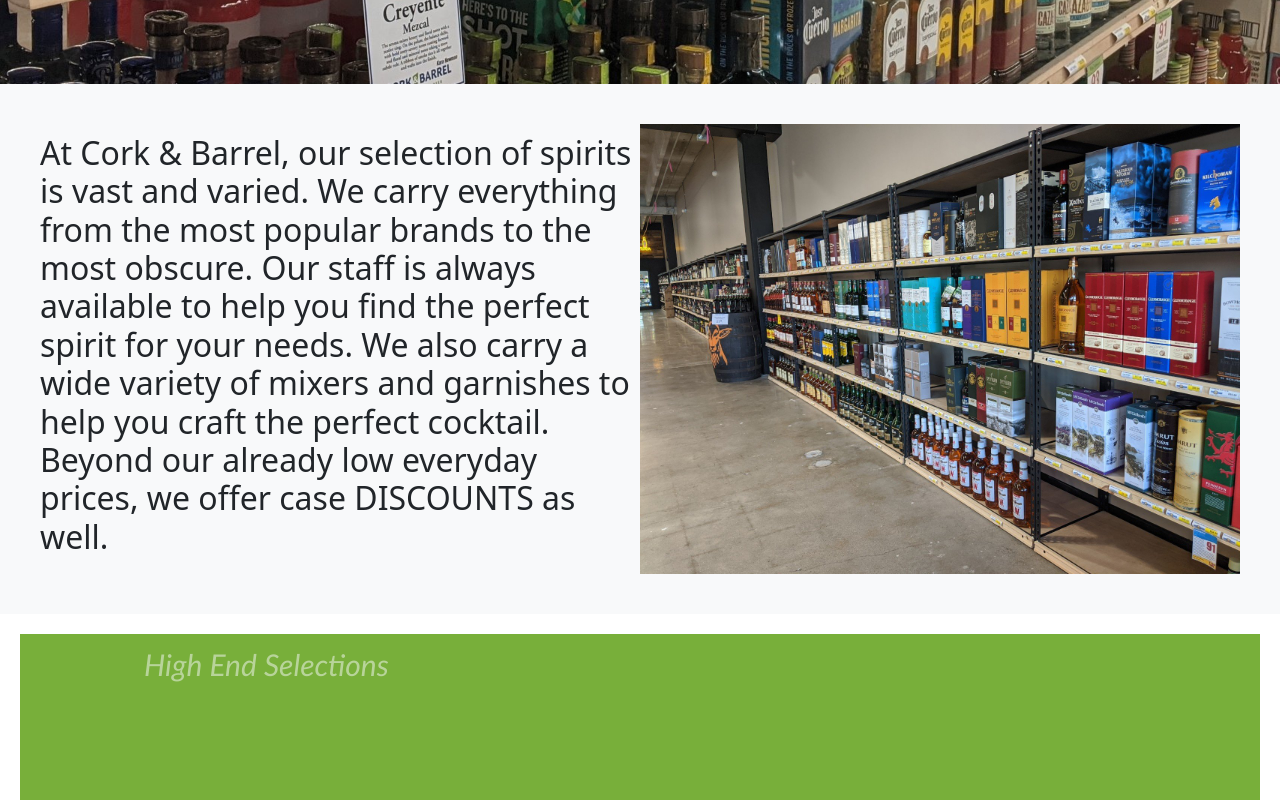
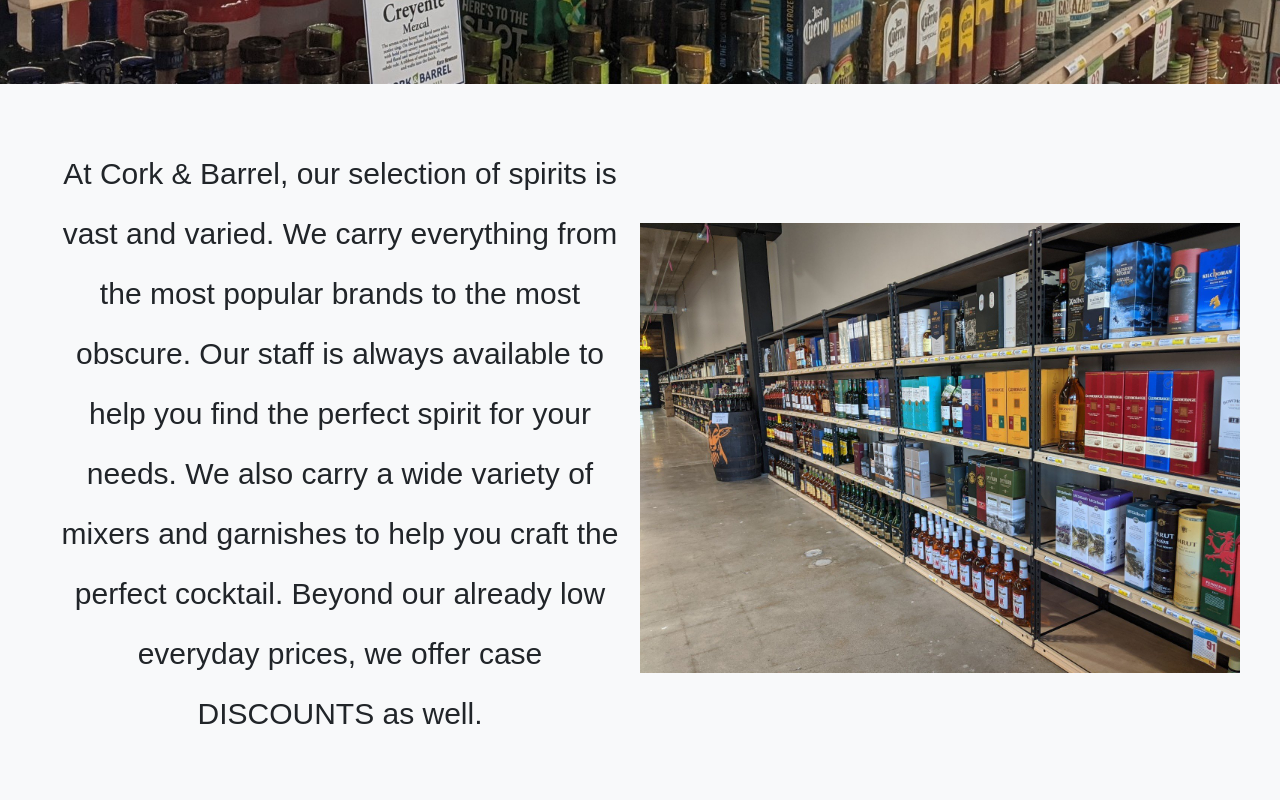
Before and after one commit to CECurtiss/CorkBarrelFrontend, a React (Create React App) app: page /Spirits in a window 1280 px wide. Shown: the part 640-1440 px from the top of the page. Built offline with nearby package versions, Linux system fonts and the light colour scheme; a web font is replaced by a local one.

Commit message:
changed text formatting in Spirits.js

```diff
--- a/src/pages/Spirits/Spirits.css
+++ b/src/pages/Spirits/Spirits.css
@@ -23,6 +23,18 @@
   justify-content: center;
   padding: 40px;
   background-color: #f8f9fa;
+}
+
+.spiritsPageIntroText {
+  font-size: 30px;
+  padding: 20px;
+  display: flex;
+  flex-direction: column;
+  align-items: center;
+  justify-content: space-around;
+  font-family: arial, sans-serif;
+  line-height: 2;
+  text-align: center;
 }
 
 .highEndSpirits {
```
